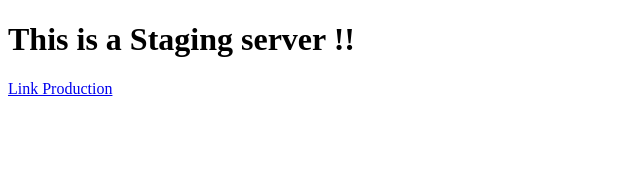
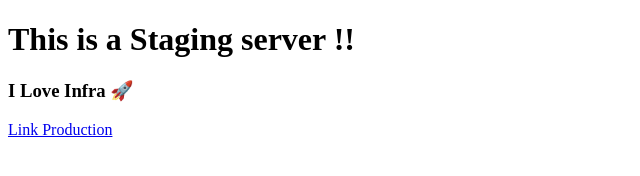
Before and after one commit to ardinur03/go-infra-cicd, a plain HTML site: page static/index.html in a window 1280 px wide. Shown: the whole page, without its empty margins (0-640 px from the left). Drawn offline with Linux system fonts and the light colour scheme.

Commit message:
Update index.html

```diff
--- a/static/index.html
+++ b/static/index.html
@@ -8,6 +8,7 @@
 </head>
 <body>
     <h1>This is a Staging server !!</h1>
+    <h3>I Love Infra 🚀</h3>
     <a href="http://20.92.124.23:3000">Link Production</a>
 </body>
 </html>
```
